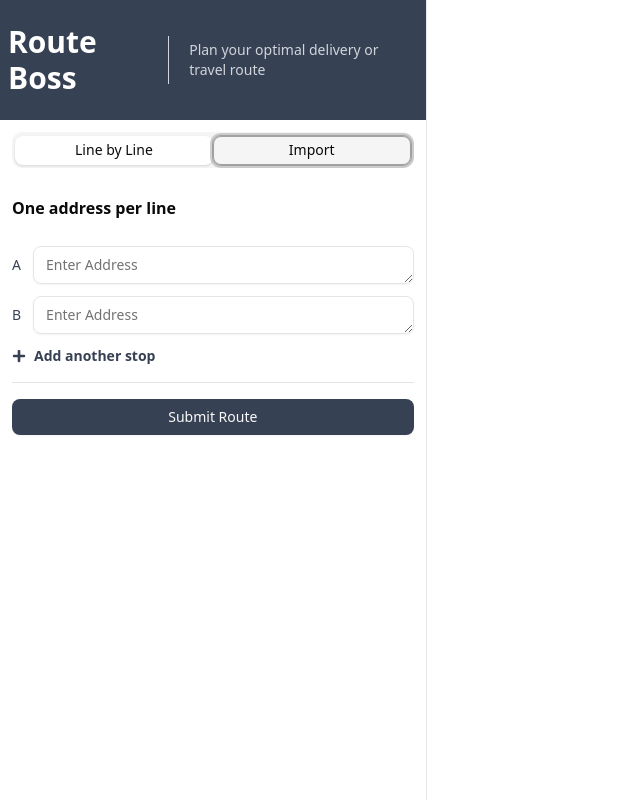
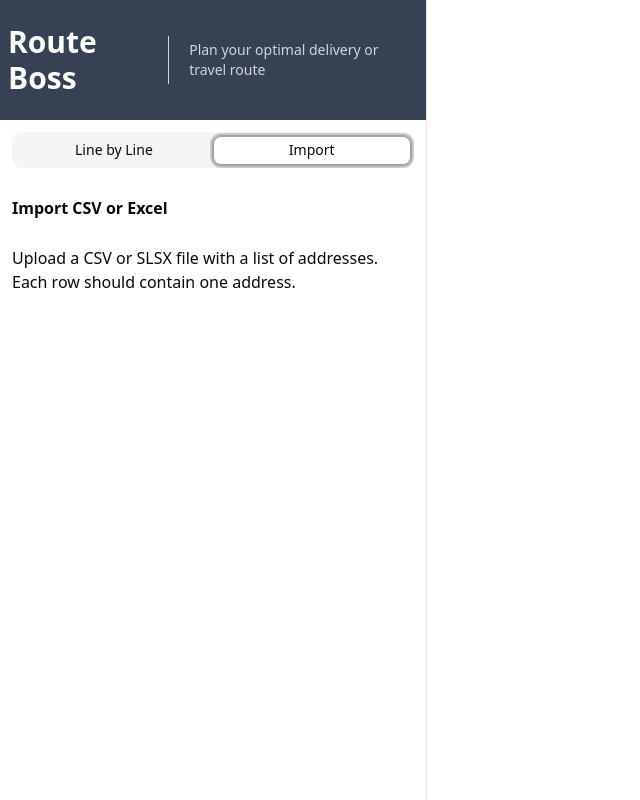
Before and after one commit to ReneMSdev/route-planner-nextjs, a Next.js app: page / in a window 1280 px wide. Both pictures are taken after a click on the tab "Import". Shown: the whole page, without its empty margins (0-640 px from the left). Built offline with nearby package versions, Linux system fonts and the light colour scheme.

Commit message:
UI for Input Tab

```diff
--- a/src/app/page.js
+++ b/src/app/page.js
@@ -1,12 +1,9 @@
 'use client'
 
-import { Button } from '@/components/ui/button'
-import { useState } from 'react'
 import { Tabs, TabsList, TabsTrigger, TabsContent } from '@/components/ui/tabs'
 import { Separator } from '@/components/ui/separator'
-import { Textarea } from '@/components/ui/textarea'
-import { Card, CardHeader, CardTitle, CardContent } from '@/components/ui/card'
 import AddressForm from '@/components/AddressForm'
+import ImportForm from '@/components/ImportForm'
 
 export default function Home() {
   return (
@@ -24,7 +21,7 @@ export default function Home() {
 
         {/* Tabs */}
         <Tabs
-          value='line'
+          defaultValue='line'
           className='p-3'
         >
           <TabsList className='grid w-full grid-cols-2'>
@@ -36,7 +33,9 @@ export default function Home() {
             <AddressForm />
           </TabsContent>
 
-          <TabsContent value='import'></TabsContent>
+          <TabsContent value='import'>
+            <ImportForm />
+          </TabsContent>
         </Tabs>
       </div>
     </div>
--- /dev/null
+++ b/src/components/ImportForm.jsx
@@ -0,0 +1,17 @@
+'use client'
+
+import { Card, CardHeader, CardTitle, CardContent } from '@/components/ui/card'
+
+export default function ImportForm() {
+  return (
+    <Card className='border-none shadow-none m-0'>
+      <CardHeader className='px-0'>
+        <CardTitle>Import CSV or Excel</CardTitle>
+      </CardHeader>
+      <CardContent className='px-0'>
+        <p>Upload a CSV or SLSX file with a list of addresses.</p>
+        <p>Each row should contain one address.</p>
+      </CardContent>
+    </Card>
+  )
+}
```
